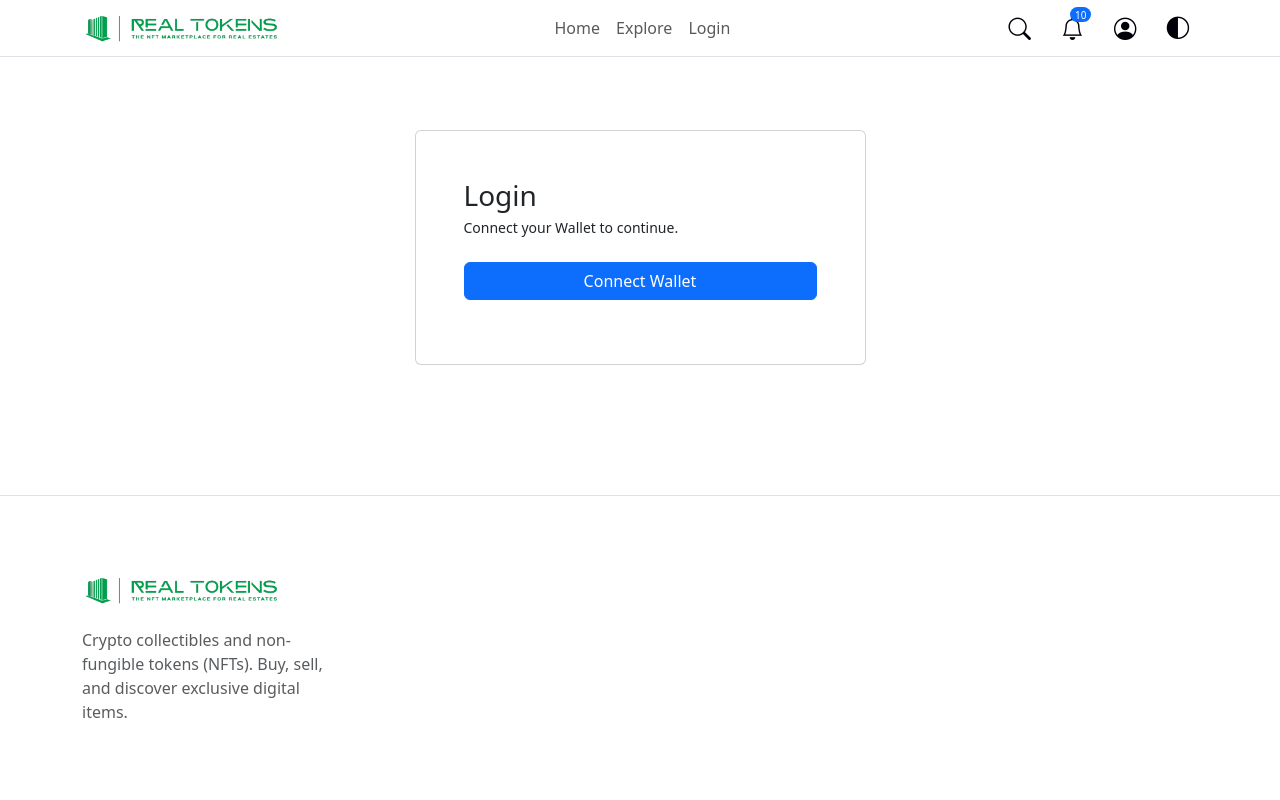
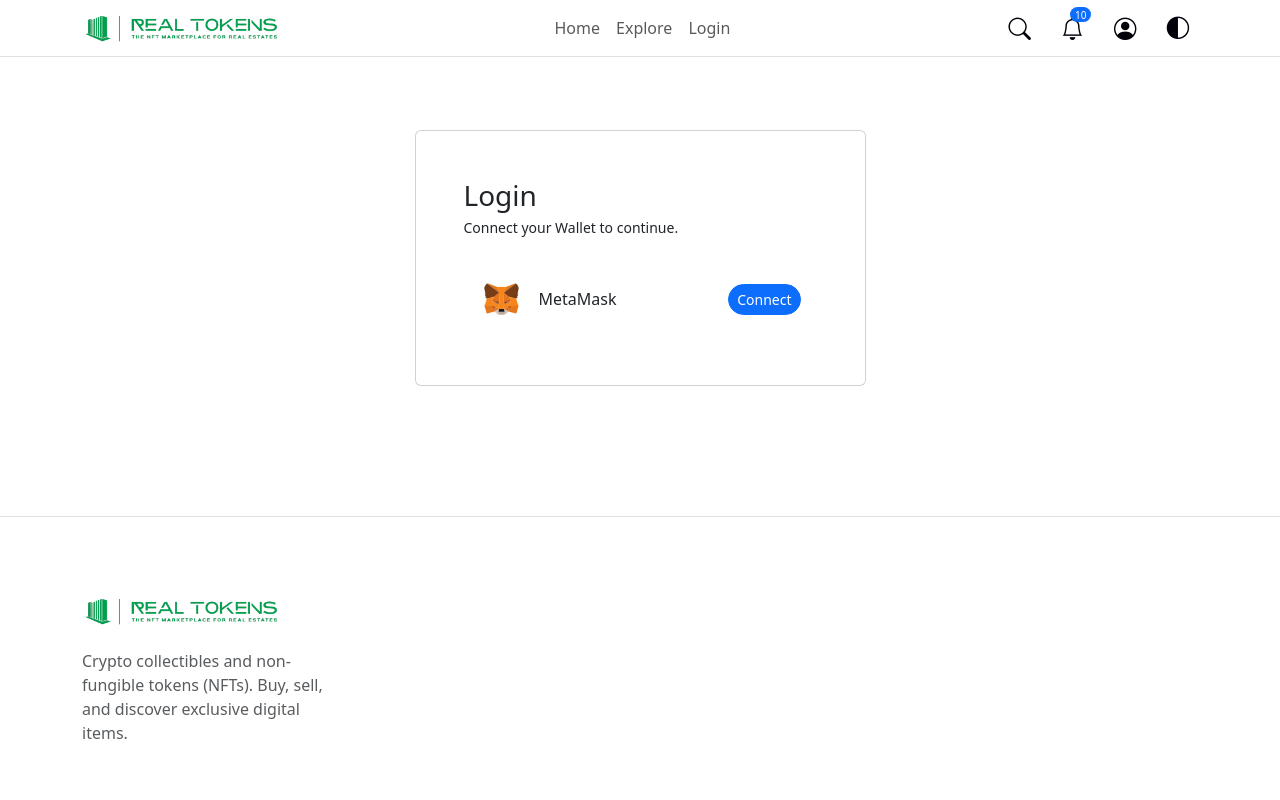
Before and after one commit to GHDECRYPTORS/real-estate-tokenization, a React (Vite) app: page /login in a window 1280 px wide. Shown: the top 800 px of the page. Built offline with nearby package versions, Linux system fonts and the light colour scheme.

Commit message:
chores: update

```diff
--- a/package.json
+++ b/package.json
@@ -13,6 +13,8 @@
   "dependencies": {
     "@popperjs/core": "^2.11.8",
     "@reduxjs/toolkit": "^1.9.5",
+    "@web3modal/ethereum": "^2.4.7",
+    "@web3modal/react": "^2.4.7",
     "bootstrap": "^5.3.0",
     "ethers": "^6.6.0",
     "react": "^18.2.0",
@@ -20,7 +22,9 @@
     "react-helmet": "^6.1.0",
     "react-redux": "^8.1.0",
     "react-router-dom": "^6.13.0",
-    "serve": "^14.2.0"
+    "serve": "^14.2.0",
+    "viem": "^1.1.1",
+    "wagmi": "^1.2.0"
   },
   "devDependencies": {
     "@types/react": "^18.0.37",
--- a/src/pages/Login.tsx
+++ b/src/pages/Login.tsx
@@ -1,3 +1,5 @@
+/** @format */
+
 // import React from 'react'
 
 // import { Link } from "react-router-dom";
@@ -14,11 +16,22 @@ function Login() {
 									<h3 className="mb-1">Login</h3>
 									<p className="small mb-4">Connect your Wallet to continue.</p>
 									<form>
-                    <div className="pb-3">
-                      <button className="w-100 btn btn-primary">
-                        Connect Wallet
-                      </button>
+										<li className="list-group-item p-3 border-gray-300 d-flex align-items-center">
+											<div className="avatar-sm">
+												<img
+													className="avatar-img rounded-circle"
+													src="assets/img/wallet/metamask-fox.svg"
+													title=""
+													alt=""
+												/>
 											</div>
+											<span className="px-3 text-mode fw-500">MetaMask</span>
+											<a
+												className="ms-auto stretched-link btn btn-primary btn-border-mode btn-sm rounded-pill"
+												href="#">
+												Connect
+											</a>
+										</li>
 										{/* <div className="text-center">
                       <small>Not registered?</small>
                       <Link to="/signup" className="small font-weight-bold">
```
Also changed, not shown: 2 other files (tests, documents, lock files or other folders). Lines whose indentation alone changed are shown as unchanged.
